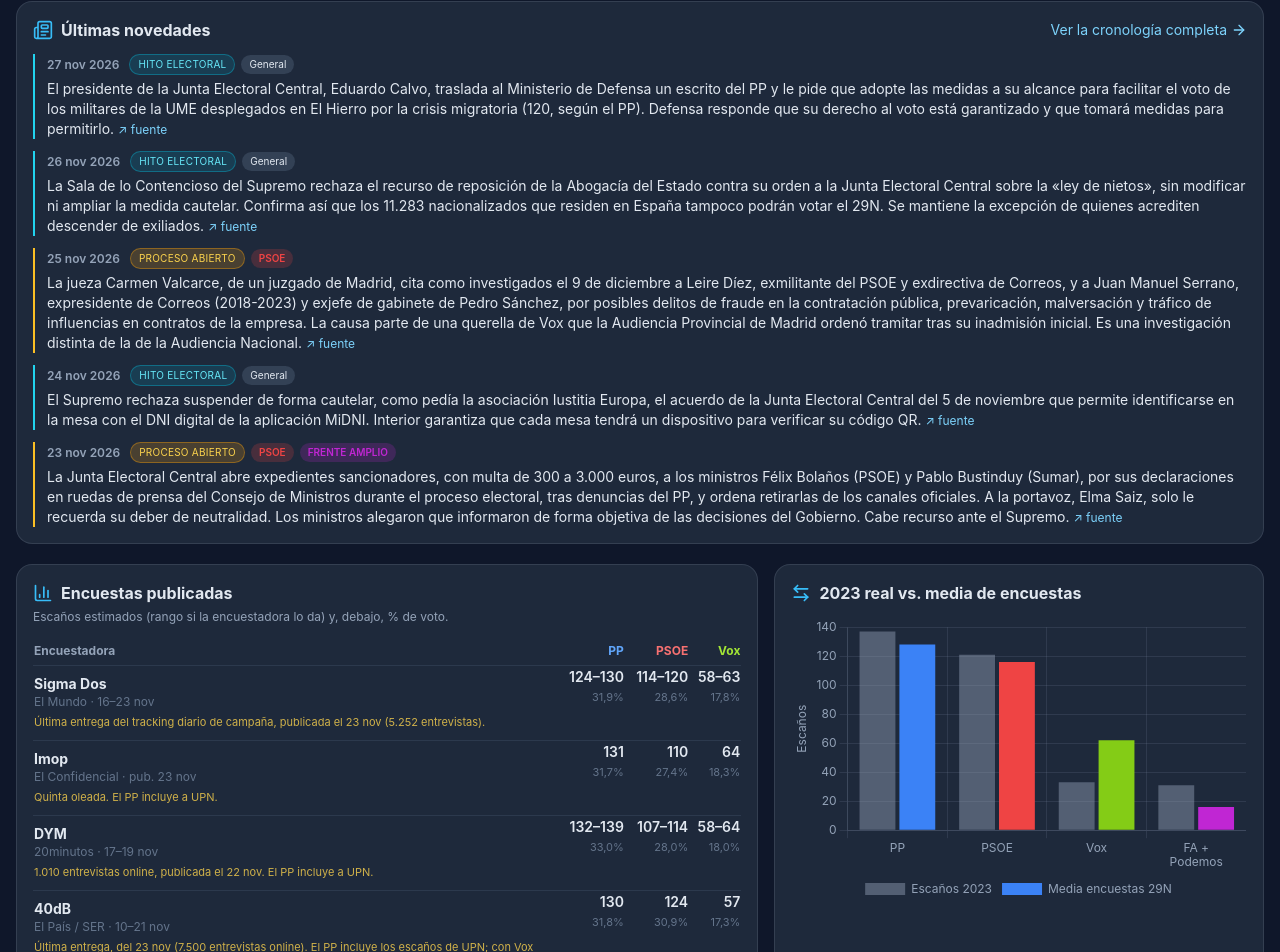
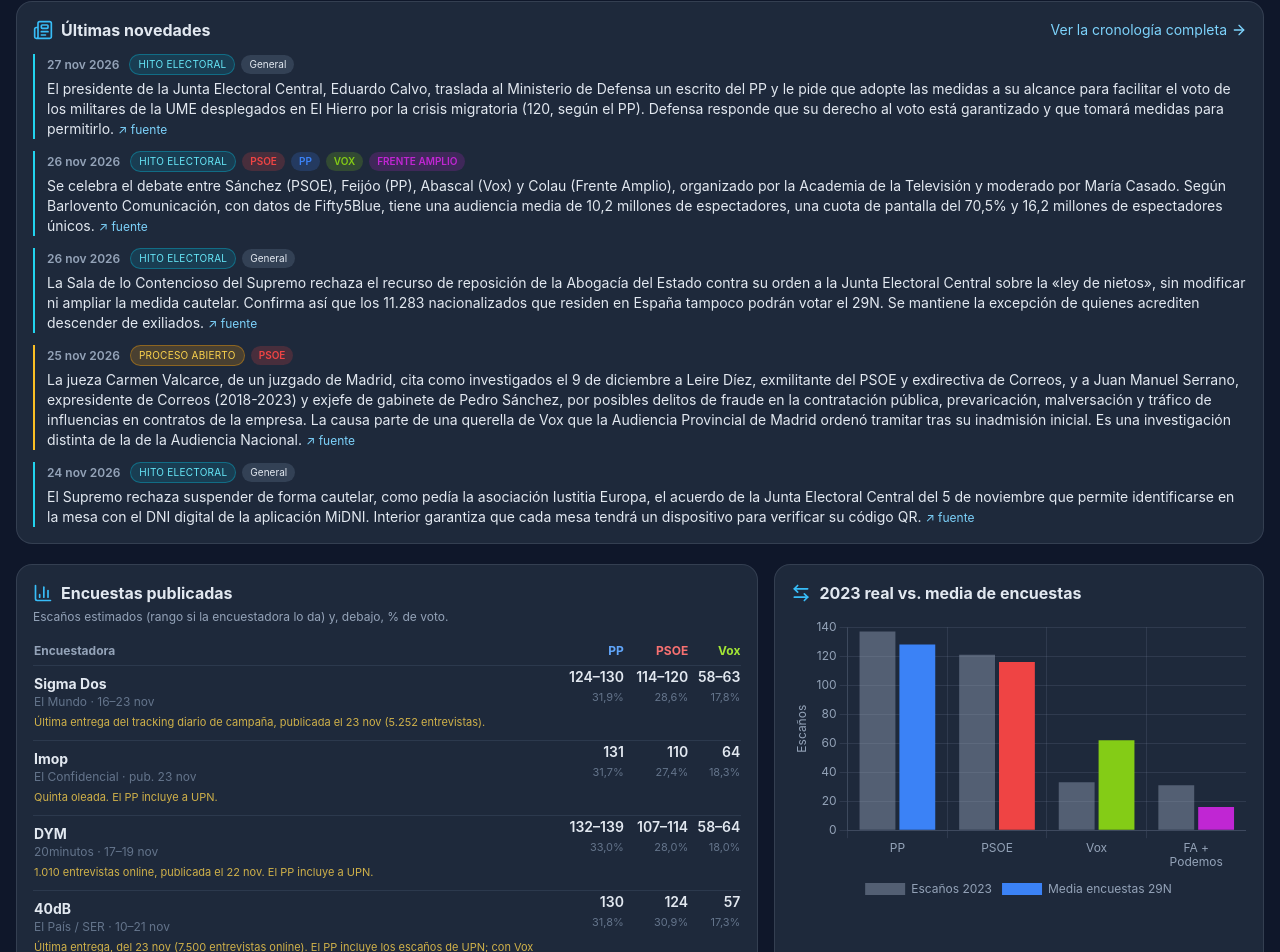
Before and after one commit to Jorgemori06/radiografia-29n, a plain HTML site: page index.html in a window 1280 px wide. Shown: the part 877-1829 px from the top of the page. Drawn offline with nearby package versions, Linux system fonts and the light colour scheme.

Commit message:
Revisión 27 nov: se celebra el debate a cuatro de la Academia de la Televisión (audiencia)
Co-Authored-By: Claude Opus 5.5 <noreply@anthropic.com>
Claude-Session: https://claude.ai/code/session_01PayWTKdxzdjfTEQcdyto1T

```diff
--- a/index.html
+++ b/index.html
@@ -523,6 +523,7 @@ const S = {
   correosImputa:"https://www.infobae.com/espana/2026/11/25/una-jueza-de-madrid-imputa-a-leire-diez-y-al-exjefe-de-gabinete-de-pedro-sanchez-por-presuntas-irregularidades-en-contratos-de-correos/",
   nietosReposicion:"https://es.euronews.com/2026/11/26/supremo-confirma-11283-nietos-nacionalizados-residen-espana-29n",
   umeHierro:"https://www.infobae.com/espana/agencias/2026/11/27/defensa-tomara-medidas-para-que-los-militares-de-la-ume-en-el-hierro-puedan-votar-el-29n/",
+  debate26Aud:"https://theobjective.com/medios/2026-11-27/debate-cuatro-102-millones-espectadores-cuota/",
   g2023:"https://en.wikipedia.org/wiki/2023_Spanish_general_election"
 };
 
@@ -941,6 +942,7 @@ const TIMELINE = [
   {d:"2026-11-24", p:["general"], t:"electoral", x:"El Supremo rechaza suspender de forma cautelar, como pedía la asociación Iustitia Europa, el acuerdo de la Junta Electoral Central del 5 de noviembre que permite identificarse en la mesa con el DNI digital de la aplicación MiDNI. Interior garantiza que cada mesa tendrá un dispositivo para verificar su código QR.", s:S.midni24n},
   {d:"2026-11-25", p:["psoe"], t:"proceso", x:"La jueza Carmen Valcarce, de un juzgado de Madrid, cita como investigados el 9 de diciembre a Leire Díez, exmilitante del PSOE y exdirectiva de Correos, y a Juan Manuel Serrano, expresidente de Correos (2018-2023) y exjefe de gabinete de Pedro Sánchez, por posibles delitos de fraude en la contratación pública, prevaricación, malversación y tráfico de influencias en contratos de la empresa. La causa parte de una querella de Vox que la Audiencia Provincial de Madrid ordenó tramitar tras su inadmisión inicial. Es una investigación distinta de la de la Audiencia Nacional.", s:S.correosImputa},
   {d:"2026-11-26", p:["general"], t:"electoral", x:"La Sala de lo Contencioso del Supremo rechaza el recurso de reposición de la Abogacía del Estado contra su orden a la Junta Electoral Central sobre la «ley de nietos», sin modificar ni ampliar la medida cautelar. Confirma así que los 11.283 nacionalizados que residen en España tampoco podrán votar el 29N. Se mantiene la excepción de quienes acrediten descender de exiliados.", s:S.nietosReposicion},
+  {d:"2026-11-26", p:["psoe","pp","vox","fa"], t:"electoral", x:"Se celebra el debate entre Sánchez (PSOE), Feijóo (PP), Abascal (Vox) y Colau (Frente Amplio), organizado por la Academia de la Televisión y moderado por María Casado. Según Barlovento Comunicación, con datos de Fifty5Blue, tiene una audiencia media de 10,2 millones de espectadores, una cuota de pantalla del 70,5% y 16,2 millones de espectadores únicos.", s:S.debate26Aud},
   {d:"2026-11-27", p:["general"], t:"electoral", x:"El presidente de la Junta Electoral Central, Eduardo Calvo, traslada al Ministerio de Defensa un escrito del PP y le pide que adopte las medidas a su alcance para facilitar el voto de los militares de la UME desplegados en El Hierro por la crisis migratoria (120, según el PP). Defensa responde que su derecho al voto está garantizado y que tomará medidas para permitirlo.", s:S.umeHierro}
 ];
 
```
